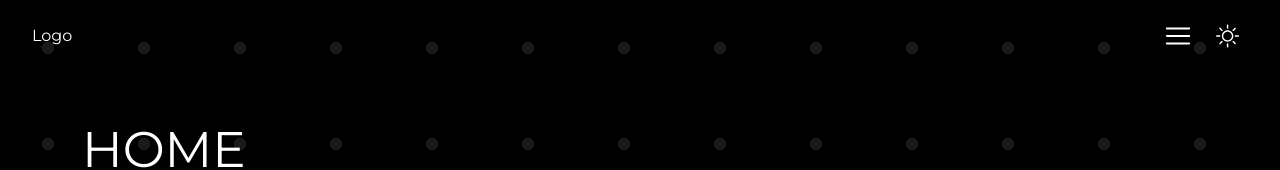
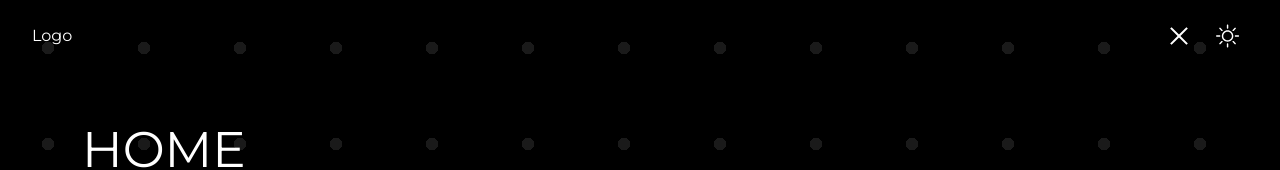
Before and after one commit to SaifullahAkhtar-001/VirtuoByte, a Next.js app in the folder virtuobyte/: page / in a window 1280 px wide. Both pictures are taken after a click on the icon 1178 px from the left and 36 px from the top of the page. Shown: the top 170 px of the page. Built offline with nearby package versions, Linux system fonts and the light colour scheme.

Commit message:
Update index.tsx

```diff
--- a/virtuobyte/components/Header/index.tsx
+++ b/virtuobyte/components/Header/index.tsx
@@ -5,6 +5,8 @@ import menuData from "./menuData";
 import Link from "next/link";
 import { RxHamburgerMenu } from "react-icons/rx";
 import { useTheme } from "next-themes";
+import { VscChromeClose } from "react-icons/vsc";
+
 import { Menu } from "@/types/menu";
 const Navbar: React.FC = () => {
   const [menu, setMenu] = useState(false);
@@ -18,13 +20,24 @@ const Navbar: React.FC = () => {
 
         <div className="flex flex-col items-center gap-4">
           <div className="flex items-center gap-4 z-[50]">
-            <RxHamburgerMenu
-              size={28}
-              className="dark:text-white cursor-pointer text-black "
-              onClick={() => {
-                setMenu(!menu);
-              }}
-            />
+            {menu ? (
+              <VscChromeClose
+                size={26}
+                className="dark:text-white cursor-pointer text-black "
+                onClick={() => {
+                  setMenu(!menu);
+                }}
+              />
+            ) : (
+              <RxHamburgerMenu
+                size={26}
+                className="dark:text-white cursor-pointer text-black "
+                onClick={() => {
+                  setMenu(!menu);
+                }}
+              />
+            )}
+
             <ThemeToggler />
           </div>
         </div>
```
